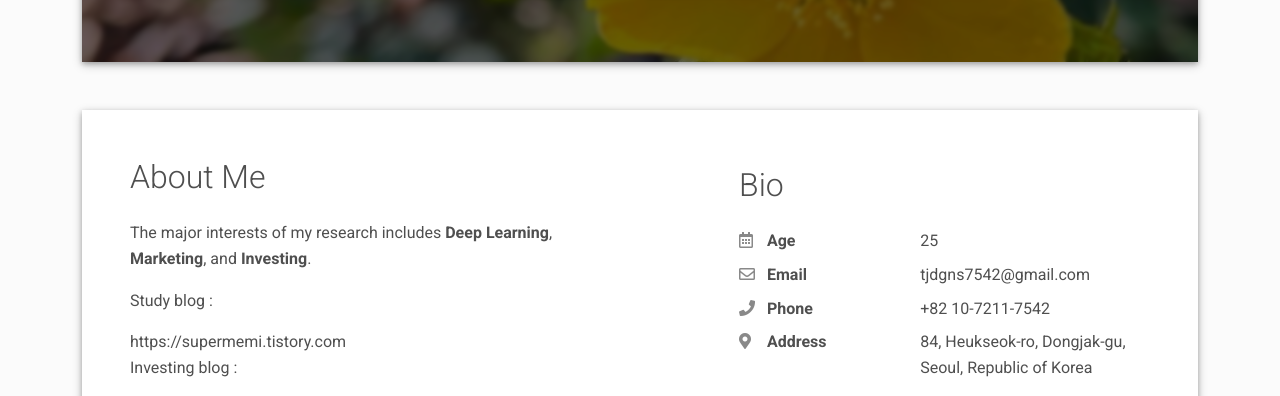
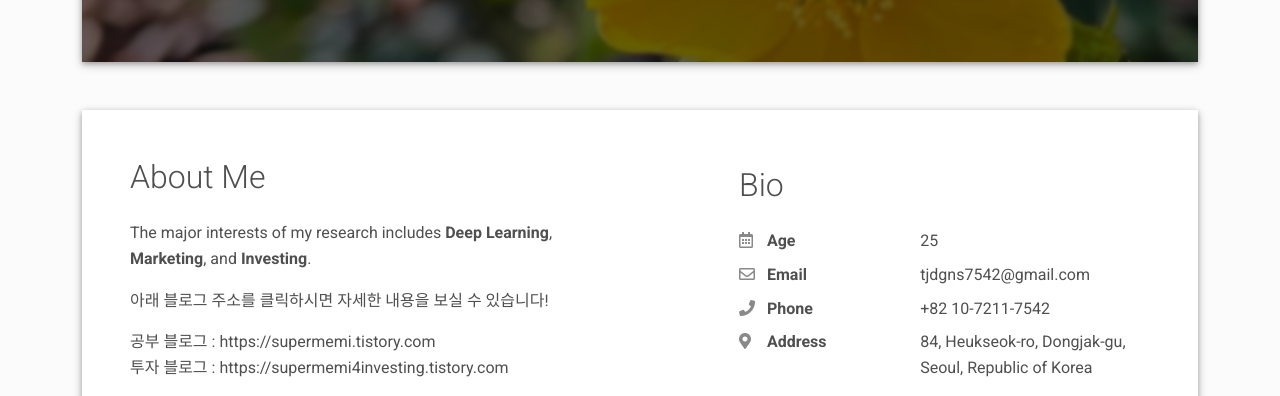
Before and after one commit to seonghoonham97/CV.github.io, a plain HTML site: page index.html in a window 1280 px wide. Shown: the part 550-946 px from the top of the page. Drawn offline with Linux system fonts and the light colour scheme.

Commit message:
블로그 주소 수정

```diff
--- a/index.html
+++ b/index.html
@@ -94,8 +94,9 @@
         <div class="col-md-6">
           <h2 class="h2 fw-light mb-4">About Me</h2>
           <p>The major interests of my research includes <strong>Deep Learning</strong>, <strong>Marketing</strong>, and <strong>Investing</strong>.</p>
-          <p>Study blog : </p><a herf="https://supermemi.tistory.com">https://supermemi.tistory.com</a>
-          <p>Investing blog : </p><a herf="https://supermemi4investing.tistory.com">https://supermemi4investing.tistory.com</a>
+          <p>아래 블로그 주소를 클릭하시면 자세한 내용을 보실 수 있습니다!</p>
+          <div OnClick="location.href ='https://supermemi.tistory.com'" style="cursor:pointer;">공부 블로그 : https://supermemi.tistory.com</div>
+          <div OnClick="location.href ='https://supermemi4investing.tistory.com'" style="cursor:pointer;">투자 블로그 : https://supermemi4investing.tistory.com</div>
         </div>
         <div class="col-md-5 offset-lg-1">
           <div class="row mt-2">
```
